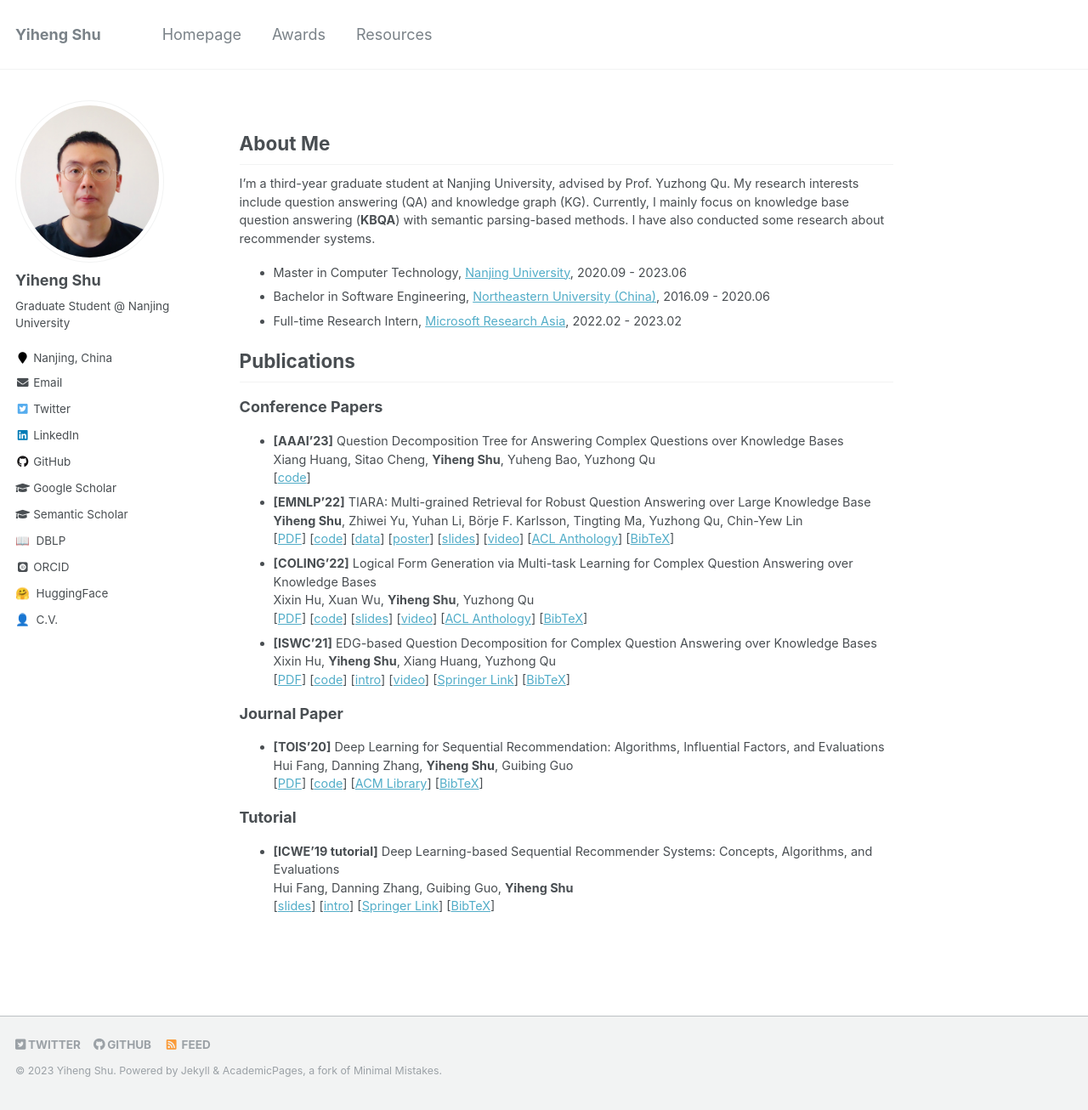
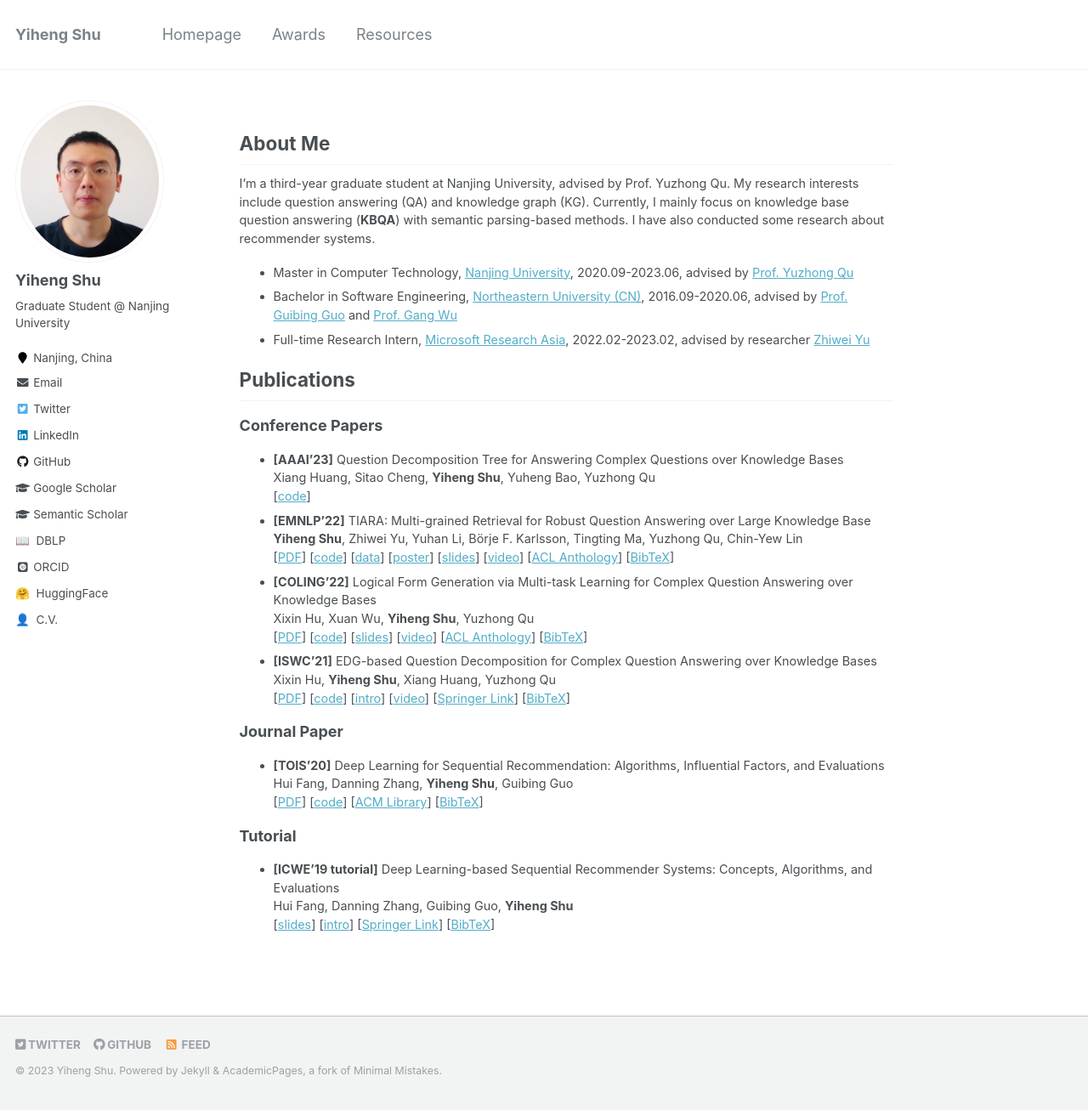
Before and after one commit to yihengshu/yihengshu.github.io, a Jekyll site: the page built from _pages/about.md, in a window 1280 px wide and 1306 px high. Shown: the whole window at 85% size. Built offline with Jekyll 4.4.1, drawn with Linux system fonts in a browser that asks for light colours; some web fonts are replaced.

Commit message:
Update about.md

```diff
--- a/_pages/about.md
+++ b/_pages/about.md
@@ -13,9 +13,9 @@ redirect_from:
 I'm a third-year graduate student at Nanjing University, advised by Prof. Yuzhong Qu.
 My research interests include question answering (QA) and knowledge graph (KG). Currently, I mainly focus on knowledge base question answering (**KBQA**) with semantic parsing-based methods. I have also conducted some research about recommender systems.
 
-- Master in Computer Technology, [Nanjing University](https://njunju.nju.edu.cn/EN/main.htm), 2020.09 - 2023.06
-- Bachelor in Software Engineering, [Northeastern University (China)](http://english.neu.edu.cn/), 2016.09 - 2020.06
-- Full-time Research Intern, [Microsoft Research Asia](https://www.msra.cn/), 2022.02 - 2023.02
+- Master in Computer Technology, [Nanjing University](https://njunju.nju.edu.cn/EN/main.htm), 2020.09-2023.06, advised by [Prof. Yuzhong Qu](http://ws.nju.edu.cn/~yzqu)
+- Bachelor in Software Engineering, [Northeastern University (CN)](http://english.neu.edu.cn/), 2016.09-2020.06, advised by [Prof. Guibing Guo](https://guoguibing.github.io/) and [Prof. Gang Wu](http://faculty.neu.edu.cn/wugang/)
+- Full-time Research Intern, [Microsoft Research Asia](https://www.msra.cn/), 2022.02-2023.02, advised by researcher [Zhiwei Yu](https://www.microsoft.com/en-us/research/people/zhiwyu/)
 
 ## Publications
 
```
